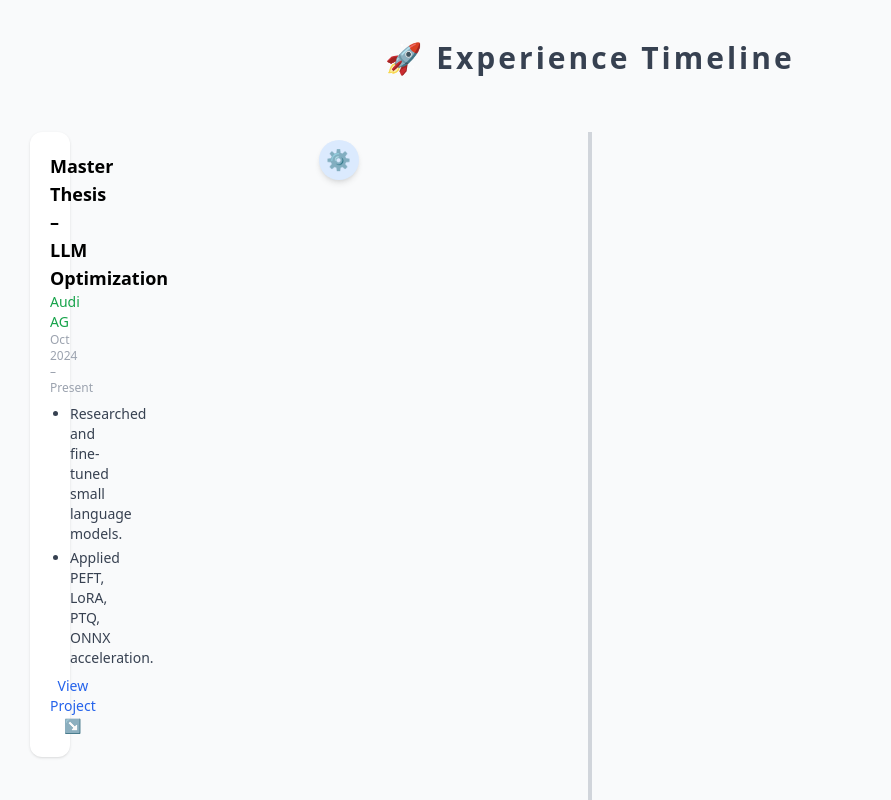
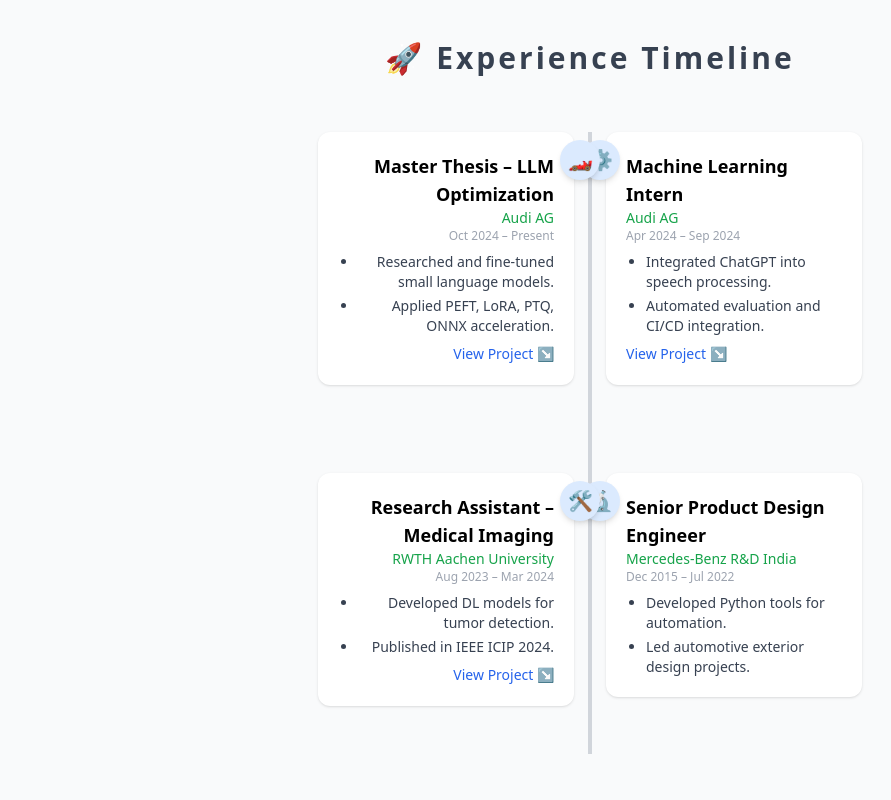
Before and after one commit to RoboMaroof/maroof-portfolio, a Next.js app: page / in a window 1280 px wide. Shown: the part 840-1640 px from the top of the page, without its empty margins (50-941 px from the left). Built offline with nearby package versions, Linux system fonts and the light colour scheme.

Commit message:
timeline fixed

```diff
--- a/app/components/ExperienceSection.js
+++ b/app/components/ExperienceSection.js
@@ -15,18 +15,22 @@ const TimelineItem = ({ title, company, date, points, projectId, isLeft }) => (
     whileInView={{ opacity: 1, y: 0 }}
     transition={{ duration: 0.6 }}
     viewport={{ once: true }}
-    className={`w-full md:w-1/2 px-4 mb-12 relative ${
-      isLeft ? 'md:pr-[55%]' : 'md:pl-[55%]'
-    }`}
+    className={`relative w-full md:w-1/2 px-4 mb-12`}
+    style={{
+      justifySelf: isLeft ? 'end' : 'start',
+      textAlign: isLeft ? 'right' : 'left',
+    }}
   >
+    {/* Icon */}
     <div
       className={`absolute top-2 w-10 h-10 bg-blue-100 text-blue-700 rounded-full text-xl flex items-center justify-center shadow-md z-10 ${
-        isLeft ? 'right-[calc(50%-20px)]' : 'left-[calc(50%-20px)]'
+        isLeft ? 'right-[-30px]' : 'left-[-30px]'
       }`}
     >
       {getIcon(title)}
     </div>
-    <div className="bg-white rounded-xl shadow p-5">
+
+    <div className="bg-white rounded-xl shadow p-5 max-w-md">
       <h3 className="text-lg font-bold">{title}</h3>
       <p className="text-sm text-green-600">{company}</p>
       <p className="text-xs text-gray-400 mb-2">{date}</p>
@@ -98,16 +102,13 @@ export default function ExperienceSection() {
       <h2 className="text-3xl font-bold text-center mb-14 tracking-widest text-gray-700">
         🚀 Experience Timeline
       </h2>
-      <div className="relative max-w-6xl mx-auto">
+      <div className="relative max-w-6xl mx-auto grid grid-cols-1 md:grid-cols-2 gap-y-10">
         {/* Vertical Line */}
-        <div className="absolute top-0 left-1/2 transform -translate-x-1/2 h-full w-1 bg-gray-300"></div>
+        <div className="hidden md:block absolute top-0 left-1/2 transform -translate-x-0.5 w-1 h-full bg-gray-300 z-0" />
 
-        {/* Timeline Items */}
-        <div className="flex flex-col">
-          {experiences.map((exp, index) => (
-            <TimelineItem key={index} {...exp} isLeft={index % 2 === 0} />
-          ))}
-        </div>
+        {experiences.map((exp, index) => (
+          <TimelineItem key={index} {...exp} isLeft={index % 2 === 0} />
+        ))}
       </div>
     </section>
   )
```
